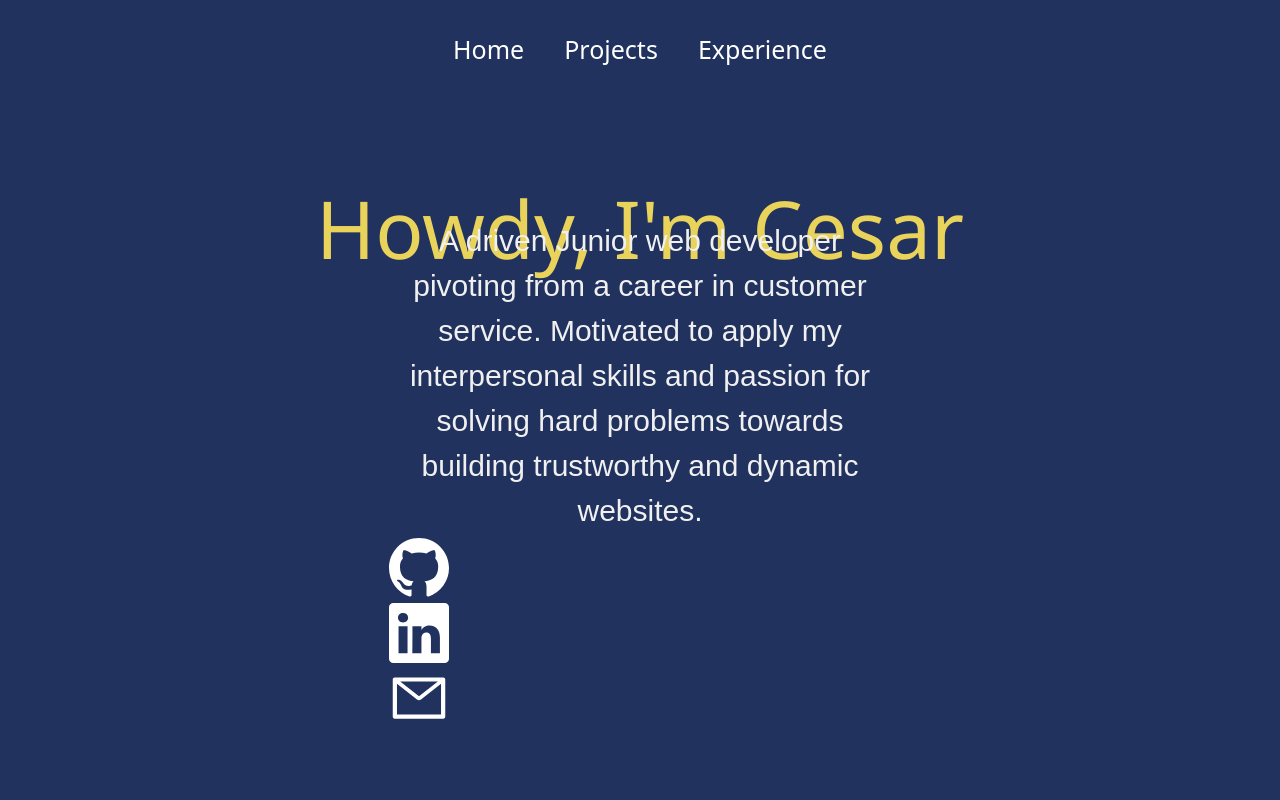
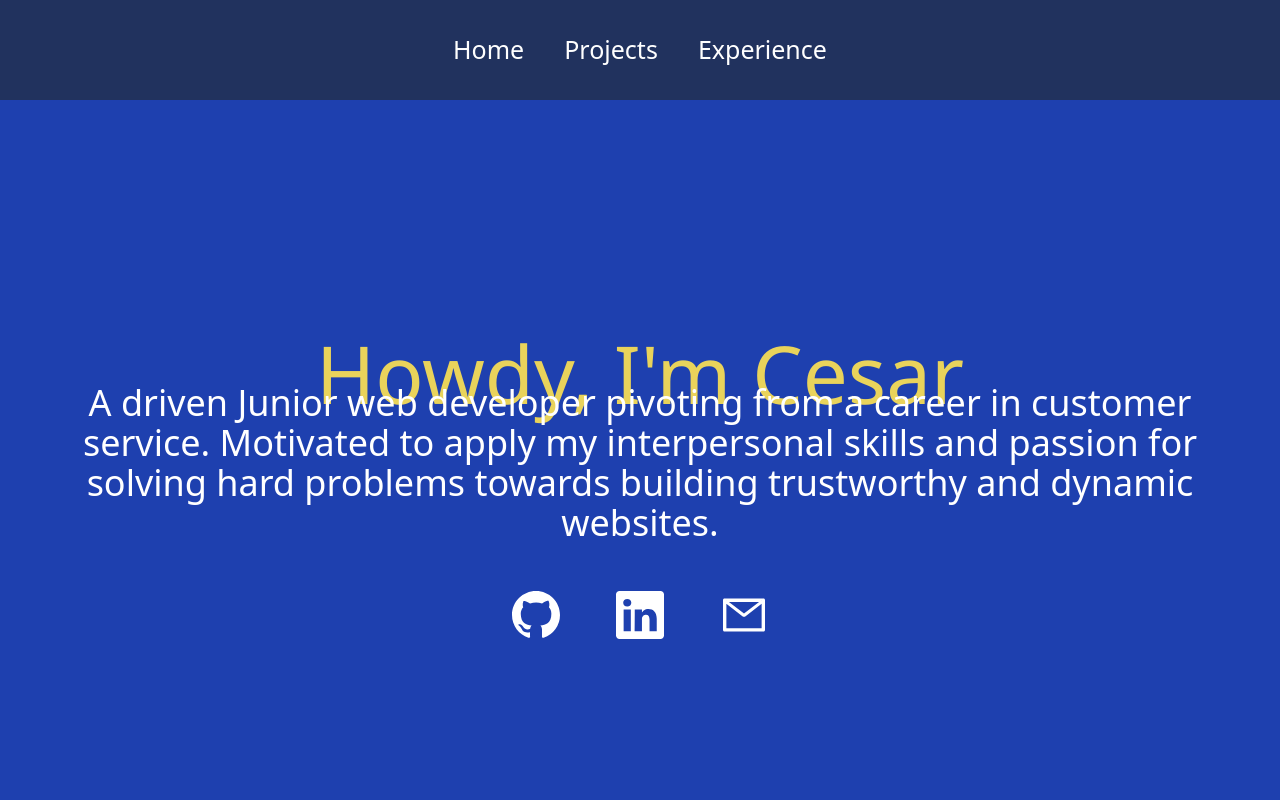
Before and after one commit to wowgr8/personal-portfolio, a React (Create React App) app: page / in a window 1280 px wide. Shown: the top 800 px of the page. Built offline with nearby package versions, Linux system fonts and the light colour scheme.

Commit message:
Add TailwindCSS styling to social media icons - WIP

```diff
--- a/src/pages/Home.js
+++ b/src/pages/Home.js
@@ -5,14 +5,16 @@ import '../styles/Home.css';
 
 function Home() {
   return (
-    <div className='home'>
-      <div className='about'>
-        <h2>Howdy, I'm Cesar</h2>
-        <div className='prompt'>
+    <div className=' w-full items-center font-sans text-blue-800'>
+      <div className='about w-full h-screen flex flex-col justify-center items-center text-center bg-blue-800 text-white'>
+        <h2 className="text-7xl text-yellow-400 h-24 pb-4">Howdy, I'm Cesar</h2>
+        <div className='w-70 text-4xl px-8'>
           <p> A driven Junior web developer pivoting from a career in customer service. Motivated to apply my interpersonal skills and passion for solving hard problems towards building trustworthy and dynamic websites.</p>
-          <a href='https://github.com/wowgr8'><BsGithub /></a>
-          <a href='https://www.linkedin.com/in/cesar-aug-lopez/'><BsLinkedin /></a>
-          <a href='mailto:lopez.cesar.aug@gmail.com'><AiOutlineMail /></a>
+          <div className='flex items-center justify-center mt-5'>
+            <a className="text-5xl m-7 text-white" href='https://github.com/wowgr8'><BsGithub /></a>
+            <a className="text-5xl m-7 text-white" href='https://www.linkedin.com/in/cesar-aug-lopez/'><BsLinkedin /></a>
+            <a className="text-5xl m-7 text-white" href='mailto:lopez.cesar.aug@gmail.com'><AiOutlineMail /></a>
+          </div>
         </div>
       </div>
       <div className='skills'>
```
